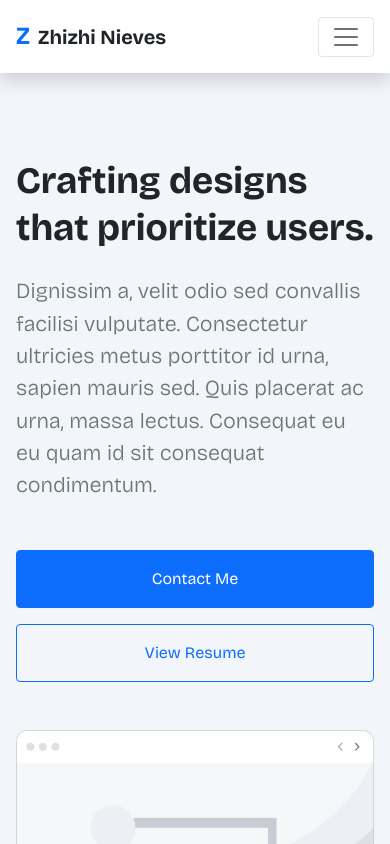
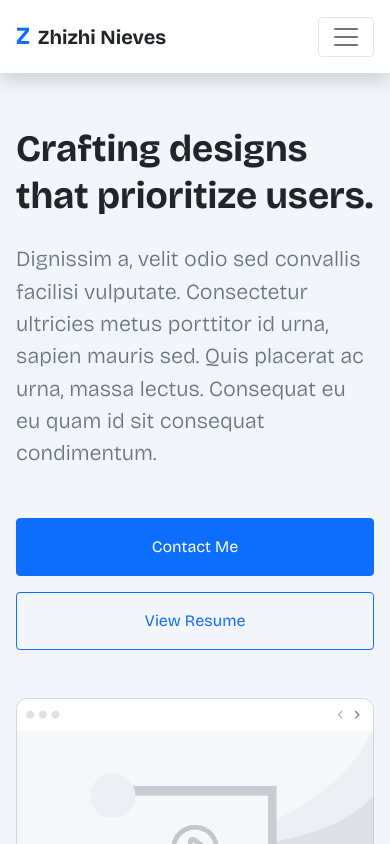
Before and after one commit to Bulbasar/Zhi, a React (Vite) app: page / in a window 390 px wide. Shown: the top 844 px of the page. Built offline with nearby package versions, Linux system fonts and the light colour scheme.

Commit message:
Third Commit

```diff
--- a/src/styles/main.css
+++ b/src/styles/main.css
@@ -87,7 +87,7 @@ body {
   }
 
   .mobile-section-view {
-    margin-top: 7rem !important;
+    margin-top: 5rem !important;
   }
 
   /* .project-section {
```
Also changed, not shown: src/styles/animation.css (+35 -0 lines).
